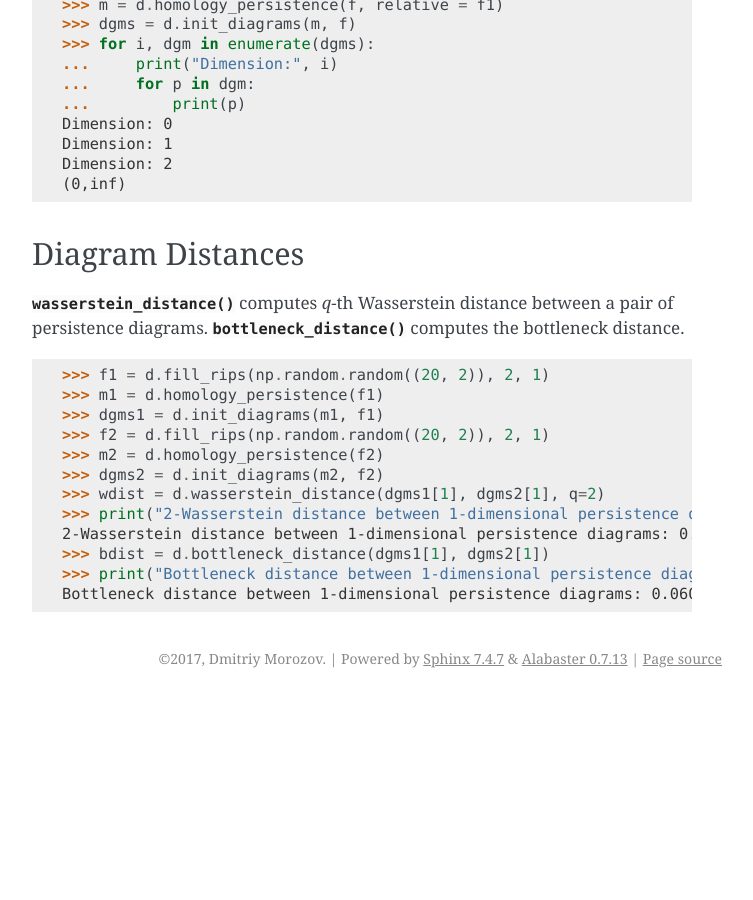
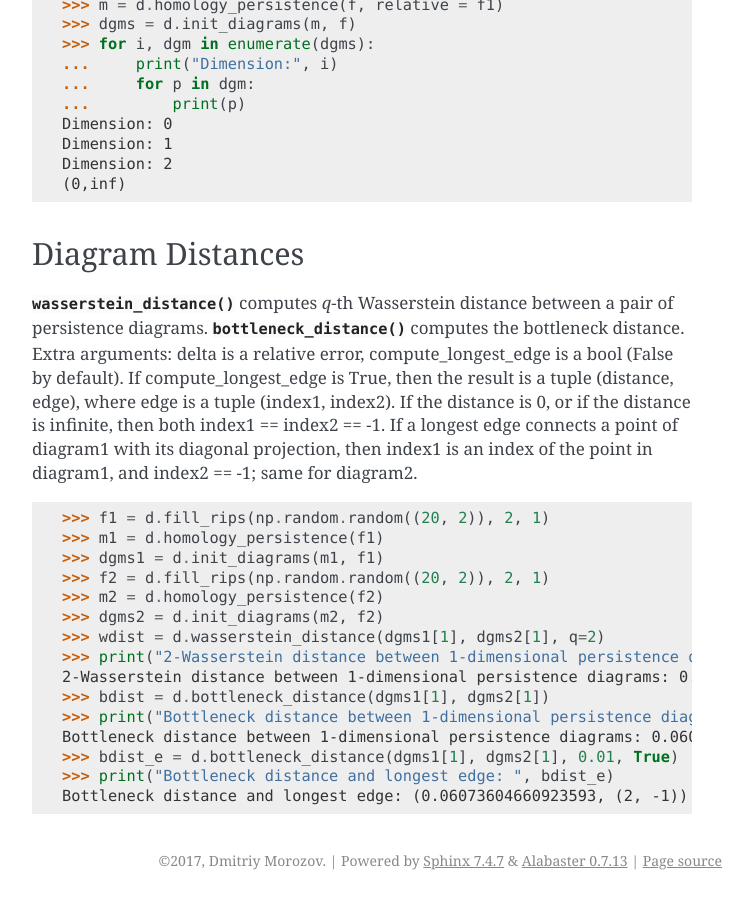
Before and after one commit to mrzv/dionysus, a Sphinx documentation site: the page built from doc/tutorial/basics.rst, in a window 1280 px wide and 900 px high, scrolled down 4062 px. Shown: the whole window, without its empty margins (388-1141 px from the left). Built offline with Sphinx 7.4.7, drawn with Linux system fonts in a browser that asks for light colours; before the commit the page ends 4760 px from its top, so only the background shows below that.

Commit message:
Added documentation

```diff
--- a/doc/tutorial/basics.rst
+++ b/doc/tutorial/basics.rst
@@ -229,7 +229,11 @@
 -----------------
 
 :func:`~dionysus._dionysus.wasserstein_distance` computes `q`-th Wasserstein distance between a pair of persistence diagrams.
-:func:`~dionysus._dionysus.bottleneck_distance` computes the bottleneck distance.
+:func:`~dionysus._dionysus.bottleneck_distance` computes the bottleneck distance. Extra arguments: delta is a relative
+error, compute_longest_edge is a bool (False by default). If compute_longest_edge is True, then the result is a tuple
+(distance, edge), where edge is a tuple (index1, index2). If the distance is 0, or if the distance is infinite, then
+both index1 == index2 == -1. If a longest edge connects a point of diagram1 with its diagonal projection,
+then index1 is an index of the point in diagram1, and index2 == -1; same for diagram2.
 
 .. testsetup::
 
@@ -250,3 +254,6 @@
     >>> bdist = d.bottleneck_distance(dgms1[1], dgms2[1])
     >>> print("Bottleneck distance between 1-dimensional persistence diagrams:", bdist)
     Bottleneck distance between 1-dimensional persistence diagrams: 0.060736045241355896
+    >>> bdist_e = d.bottleneck_distance(dgms1[1], dgms2[1], 0.01, True)
+    >>> print("Bottleneck distance and longest edge: ", bdist_e)
+    Bottleneck distance and longest edge: (0.06073604660923593, (2, -1))
```
